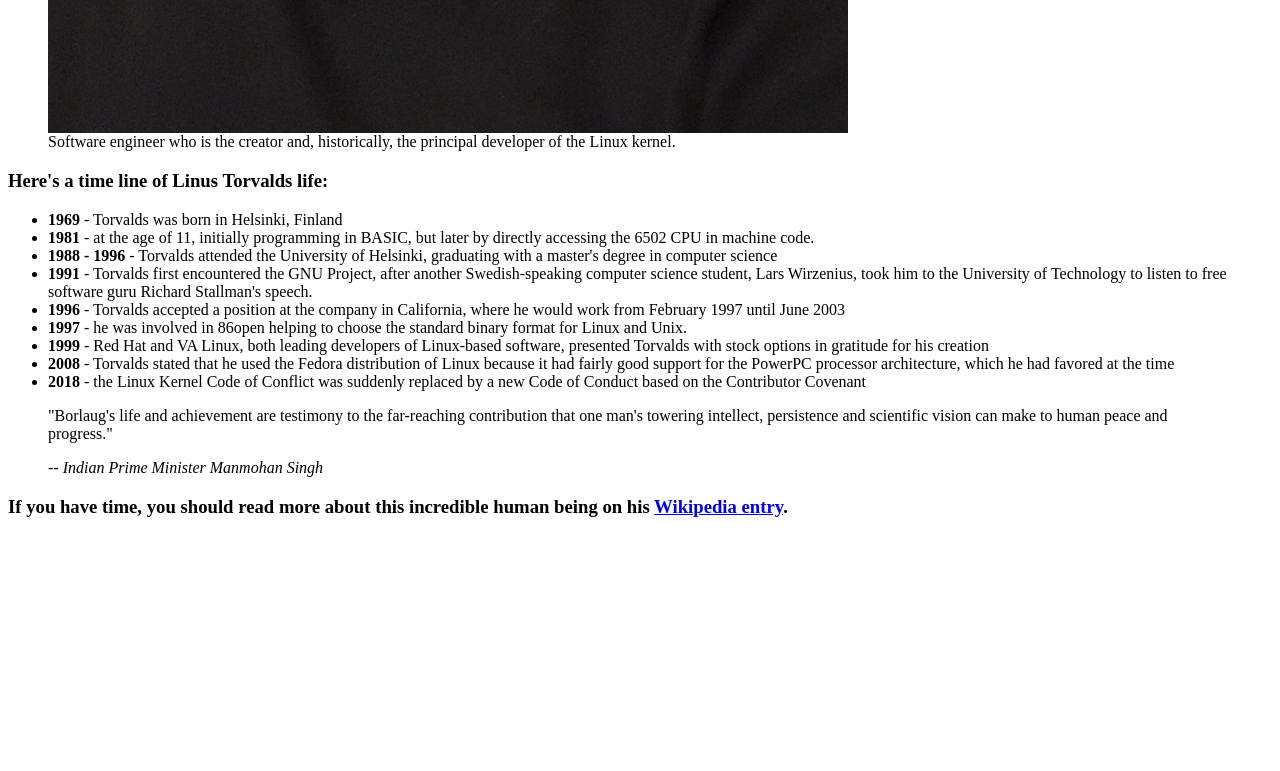
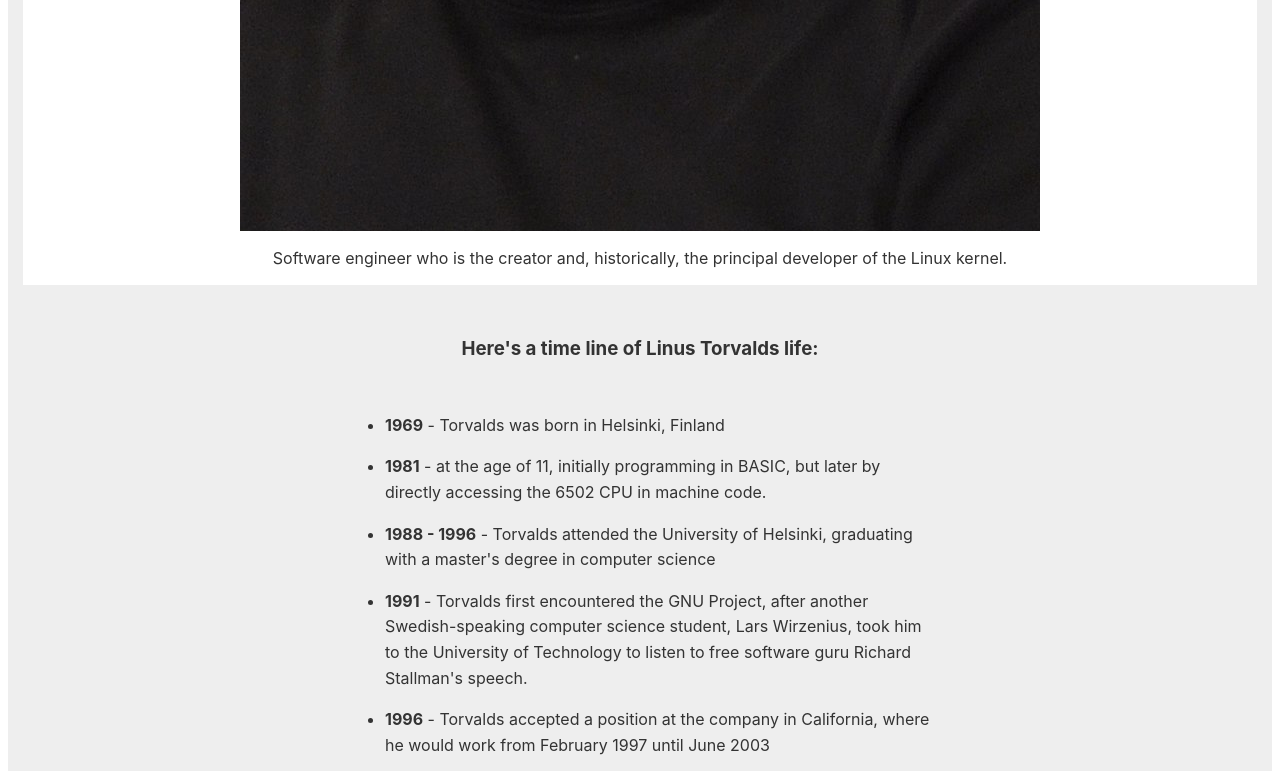
Before and after one commit to emartinez1015/tribute_page, a plain HTML site: page index.html in a window 1280 px wide. Shown: the part 1080-1851 px from the top of the page. Before the commit the page ends 1616 px from the top, so only its background shows below. Drawn offline with Linux system fonts and the light colour scheme.

Commit message:
user story 7, 8 and 9

```diff
--- a/index.html
+++ b/index.html
@@ -1,3 +1,10 @@
+<!DOCTYPE html>
+<html>
+<head>
+<link rel="stylesheet" type="text/css" href="style.css">
+</head>
+<body>
+
 <main id="main">
     <h1 id="title">Linus Torvalds</h1>
     <p>A Linux man</p>
@@ -48,25 +55,19 @@
           of Conduct based on the Contributor Covenant
         </li>
       </ul>
-      <blockquote
-        cite="http://news.rediff.com/report/2009/sep/14/pm-pays-tribute-to-father-of-green-revolution-borlaug.htm"
-      >
-        <p>
-          "Borlaug's life and achievement are testimony to the far-reaching
-          contribution that one man's towering intellect, persistence and
-          scientific vision can make to human peace and progress."
-        </p>
-        <cite>-- Indian Prime Minister Manmohan Singh</cite>
-      </blockquote>
+
       <h3>
         If you have time, you should read more about this incredible human being
         on his
         <a
           id="tribute-link"
-          href="https://en.wikipedia.org/wiki/Norman_Borlaug"
+          href="https://en.wikipedia.org/wiki/Linus_Torvalds"
           target="_blank"
           >Wikipedia entry</a
         >.
       </h3>
     </section>
   </main>
+
+  </body>
+  </html>
--- a/style.css
+++ b/style.css
@@ -53,9 +53,10 @@ html {
   }
 
   img {
-    max-width: 100%;
+    position: relative;
+    max-width: 80%;
     display: block;
-    height: auto;
+    max-height: 80%;
     margin: 0 auto;
   }
 
```
